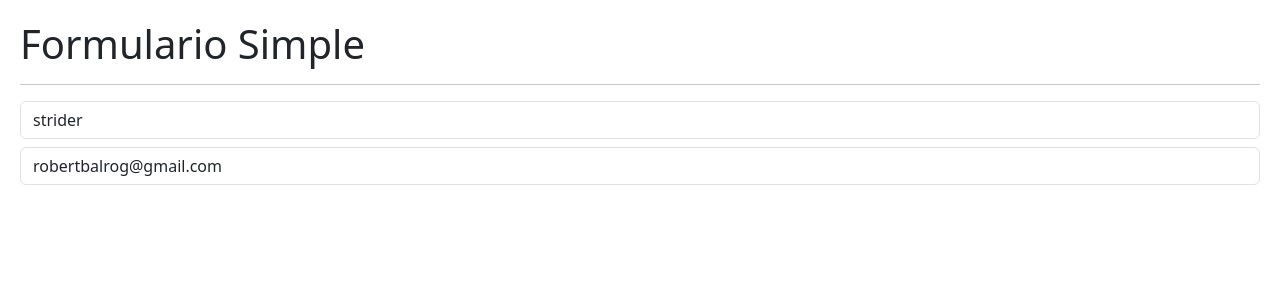
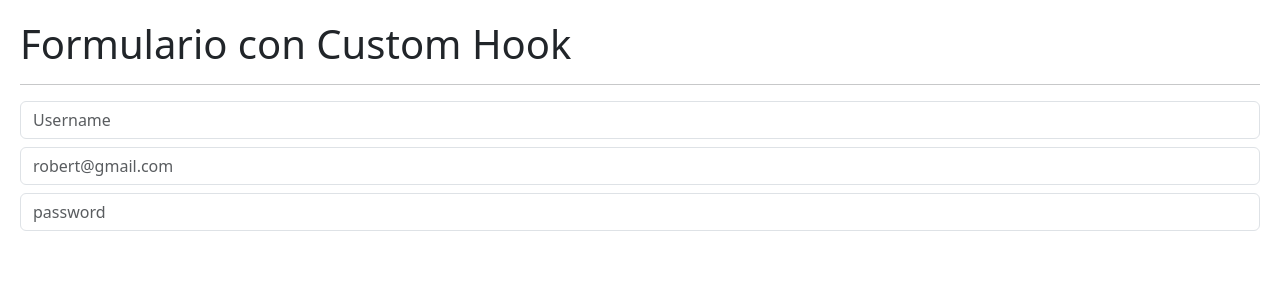
Before and after one commit to robertgrc/Hooks-tasks, a React (Vite) app: page / in a window 1280 px wide. Shown: the top 300 px of the page. Built offline with nearby package versions, Linux system fonts and the light colour scheme.

Commit message:
Formulario con Custom Hooks

```diff
--- /dev/null
+++ b/src/02-useEffect/FormWithCustomHook.jsx
@@ -0,0 +1,45 @@
+import { useForm } from "../hooks/useForm"
+
+export const FormWithCustomHook = () => {
+
+    const { formState, onInputChange, username, email, password} = useForm({
+        username: '',
+        email: '',
+        password: ''
+    })
+
+    // const {username, email, password} = formState
+
+  return (
+    <>
+        <h1>Formulario con Custom Hook</h1>
+        <hr/>
+
+        <input
+            type='text'
+            className='form-control'
+            placeholder='Username'
+            name='username'
+            value={username}
+            onChange={onInputChange}
+        />
+
+        <input
+            type='email'
+            className='form-control mt-2'
+            placeholder='robert@gmail.com'
+            name='email'
+            value={email}
+            onChange={onInputChange}
+        />
+        <input
+            type='password'
+            className='form-control mt-2'
+            placeholder='password'
+            name='password'
+            value={password}
+            onChange={onInputChange}
+        />
+    </>
+  )
+}
--- a/src/02-useEffect/Message.jsx
+++ b/src/02-useEffect/Message.jsx
@@ -3,10 +3,13 @@
 export const Message = () => {
 
 useEffect(() => {
-  console.log('Message Mounted')
+
+    window.addEventListener('mousemove', (event)=>{
+        console.log(event.x, event.y)
+    })
 
   return () => {
-      console.log('Message Unmounted')
+
   }
 }, [])
 
--- /dev/null
+++ b/src/hooks/useForm.js
@@ -0,0 +1,22 @@
+import { useState } from "react"
+
+
+
+export const useForm = (initialForm = {}) => {
+
+    const [formState, setFormState] = useState(initialForm)
+
+    const onInputChange = ({target}) =>{
+        const {name, value} = target
+        setFormState({
+            ...formState,
+            [name]: value
+        })
+    }
+
+
+  return {
+    formState,
+    onInputChange
+  }
+}
--- a/src/main.jsx
+++ b/src/main.jsx
@@ -5,14 +5,16 @@
 // import { HooksApp } from './HooksApp.jsx'
 // import { CounterApp } from './01-useState/CounterApp'
 // import { CounterWithCustomHook } from './01-useState/CounterWithCustomHook'
+// import { SimpleForm } from './02-useEffect/SimpleForm'
 import './index.css'
-import { SimpleForm } from './02-useEffect/SimpleForm'
+import { FormWithCustomHook } from './02-useEffect/FormWithCustomHook'
 
 createRoot(document.getElementById('root')).render(
   <StrictMode>
     {/* <HooksApp /> */}
     {/* <CounterApp /> */}
     {/* <CounterWithCustomHook /> */}
-    <SimpleForm />
+    {/* <SimpleForm /> */}
+    <FormWithCustomHook />
   </StrictMode>,
 )
```
